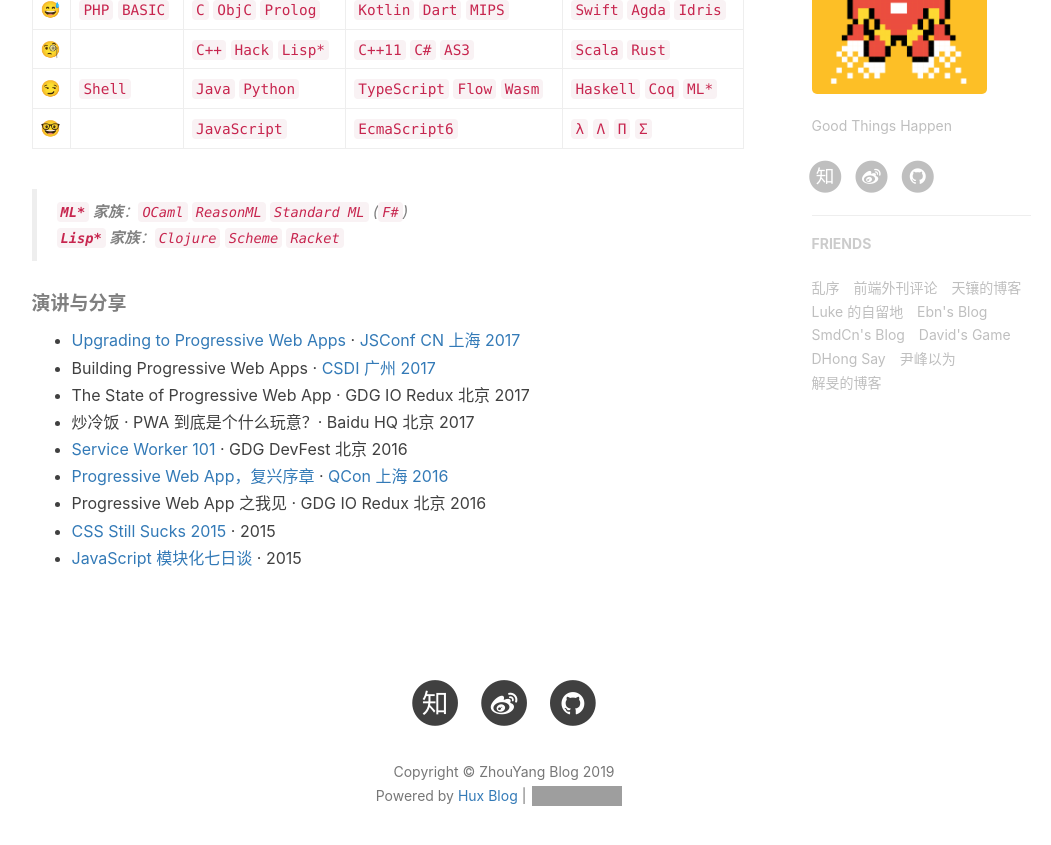
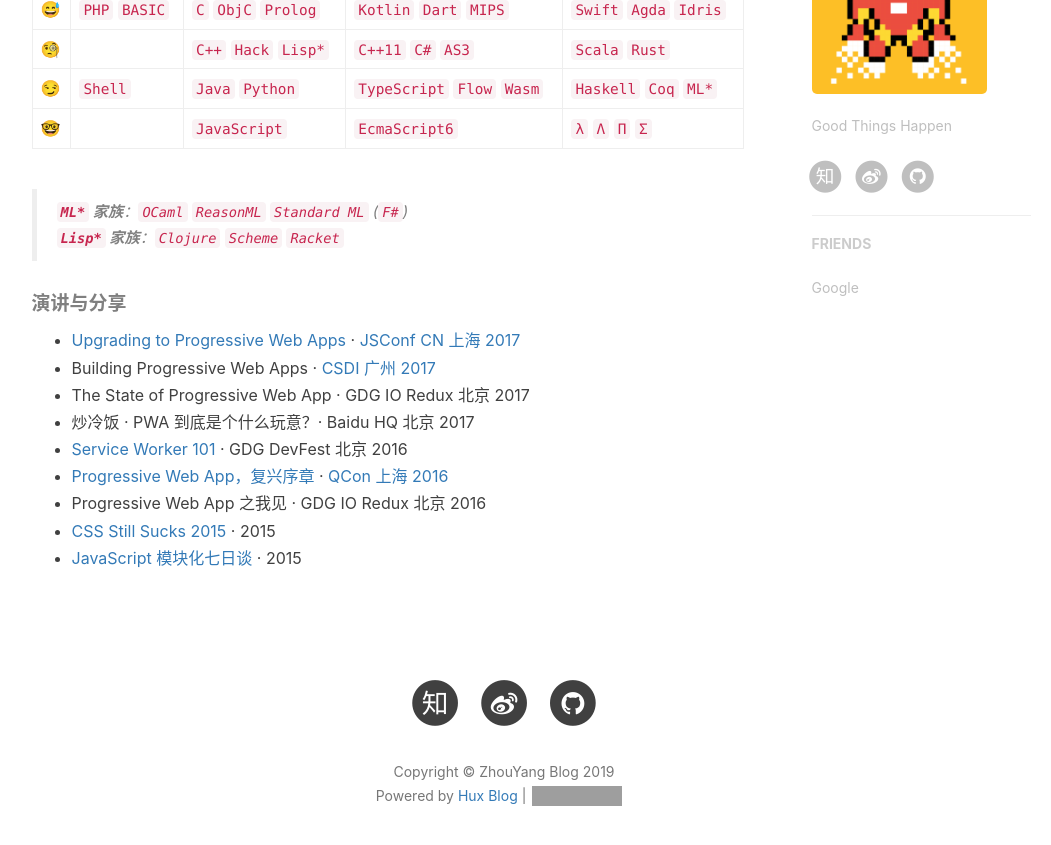
Before and after one commit to Balvboy/balvboy.github.io, a Jekyll site: the page built from about.html, in a window 1280 px wide and 900 px high, scrolled down 889 px. Shown: the top 845 px of the window, without its empty margins (136-1187 px from the left). Built offline with Jekyll 4.4.1, drawn with Linux system fonts in a browser that asks for light colours; nearby versions of some CDN libraries; comment, search, counter and statistics services are not loaded; part of the change alters nothing that is shown; grey boxes are pictures that could not be loaded.

```diff
--- a/_config.yml
+++ b/_config.yml
@@ -61,7 +61,7 @@ kramdown:
 
 
 # Disqus settings
-disqus_username: hux
+disqus_username: balvboy
 
 # Netease settings
 netease_comment: false
@@ -73,8 +73,8 @@ netease_comment: false
 # ba_track_id: [your track id]
 
 # Google Analytics
-ga_track_id: 'UA-49627206-1'            # Format: UA-xxxxxx-xx
-ga_domain: huangxuan.me
+ga_track_id: 'UA-146899866-1'            # Format: UA-xxxxxx-xx
+ga_domain: auto                          # 取得域名之后，改为域名
 
 
 
@@ -104,38 +104,42 @@ page-mathjax: false
 
 # Friends
 friends: [
-    {
+    # {
     #     title: "Su",
     #     href: "http://su.gallery/"
     # },{
-        title: "乱序",
-        href: "http://mida.re/"
-    },{
-        title: "前端外刊评论",
-        href: "http://qianduan.guru/"
-    },{
-        title: "天镶的博客",
-        href: "http://lingyu.wang/"
-    },{
-        title: "Luke 的自留地",
-        href: "http://hmqk1995.github.io"
-    },{
-        title: "Ebn's Blog",
-        href: "http://ebnbin.com/"
-    },{
-        title: "SmdCn's Blog",
-        href: "http://blog.smdcn.net"
-    },{
-        title: "David's Game",
-        href: "https://www.ruoyaowu.com/"
-    },{
-        title: "DHong Say",
-        href: "http://dhong.co"
-    },{
-        title: "尹峰以为",
-        href: "http://ingf.github.io/"
-    },{
-        title: "解旻的博客",
-        href: "http://xieminis.me/"
+    #     title: "乱序",
+    #     href: "http://mida.re/"
+    # },{
+    #     title: "前端外刊评论",
+    #     href: "http://qianduan.guru/"
+    # },{
+    #     title: "天镶的博客",
+    #     href: "http://lingyu.wang/"
+    # },{
+    #     title: "Luke 的自留地",
+    #     href: "http://hmqk1995.github.io"
+    # },{
+    #     title: "Ebn's Blog",
+    #     href: "http://ebnbin.com/"
+    # },{
+    #     title: "SmdCn's Blog",
+    #     href: "http://blog.smdcn.net"
+    # },{
+    #     title: "David's Game",
+    #     href: "https://www.ruoyaowu.com/"
+    # },{
+    #     title: "DHong Say",
+    #     href: "http://dhong.co"
+    # },{
+    #     title: "尹峰以为",
+    #     href: "http://ingf.github.io/"
+    # },{
+    #     title: "解旻的博客",
+    #     href: "http://xieminis.me/"
+    # }
+    {
+        title : "Google",
+        href : "https://www.google.com"
     }
 ]
```
